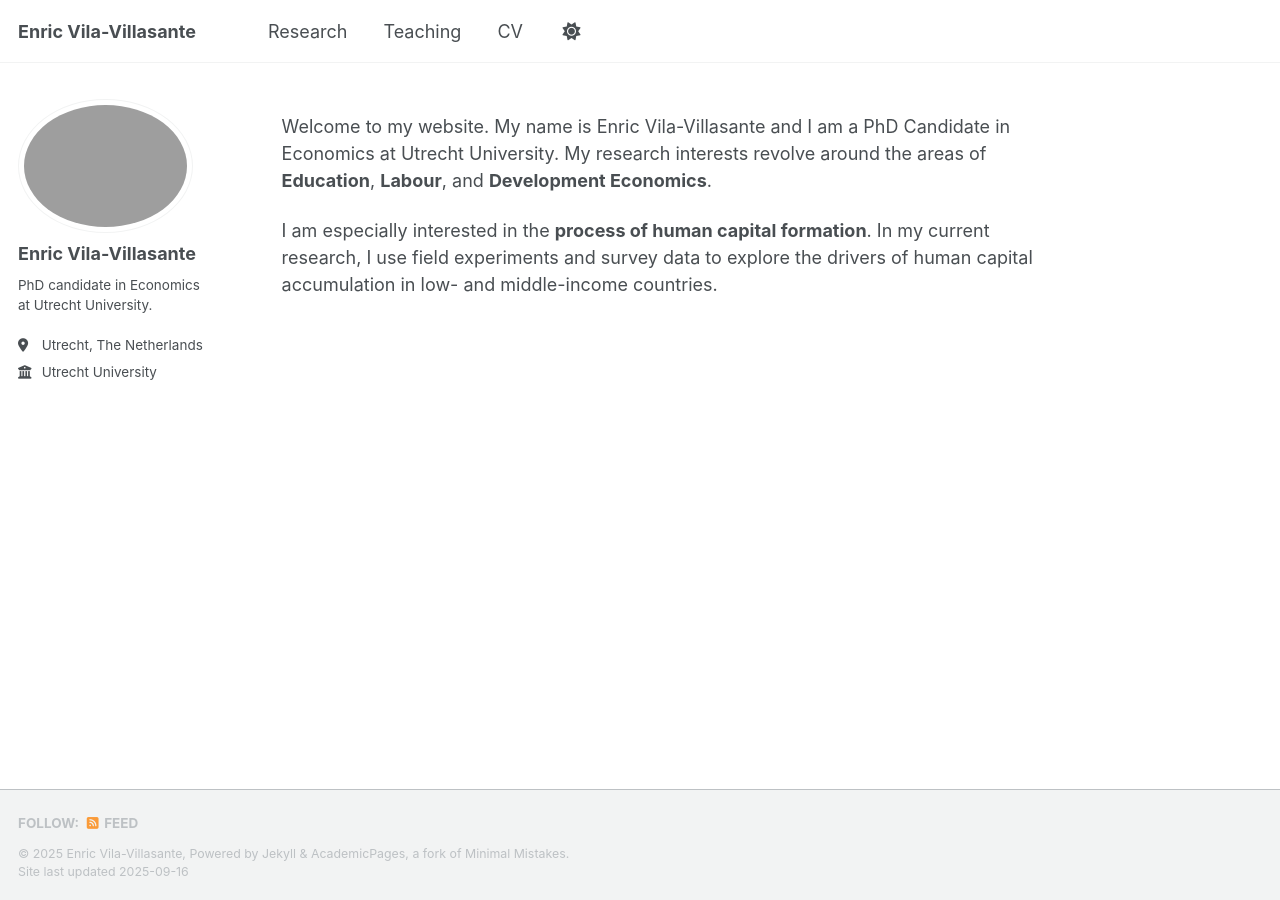
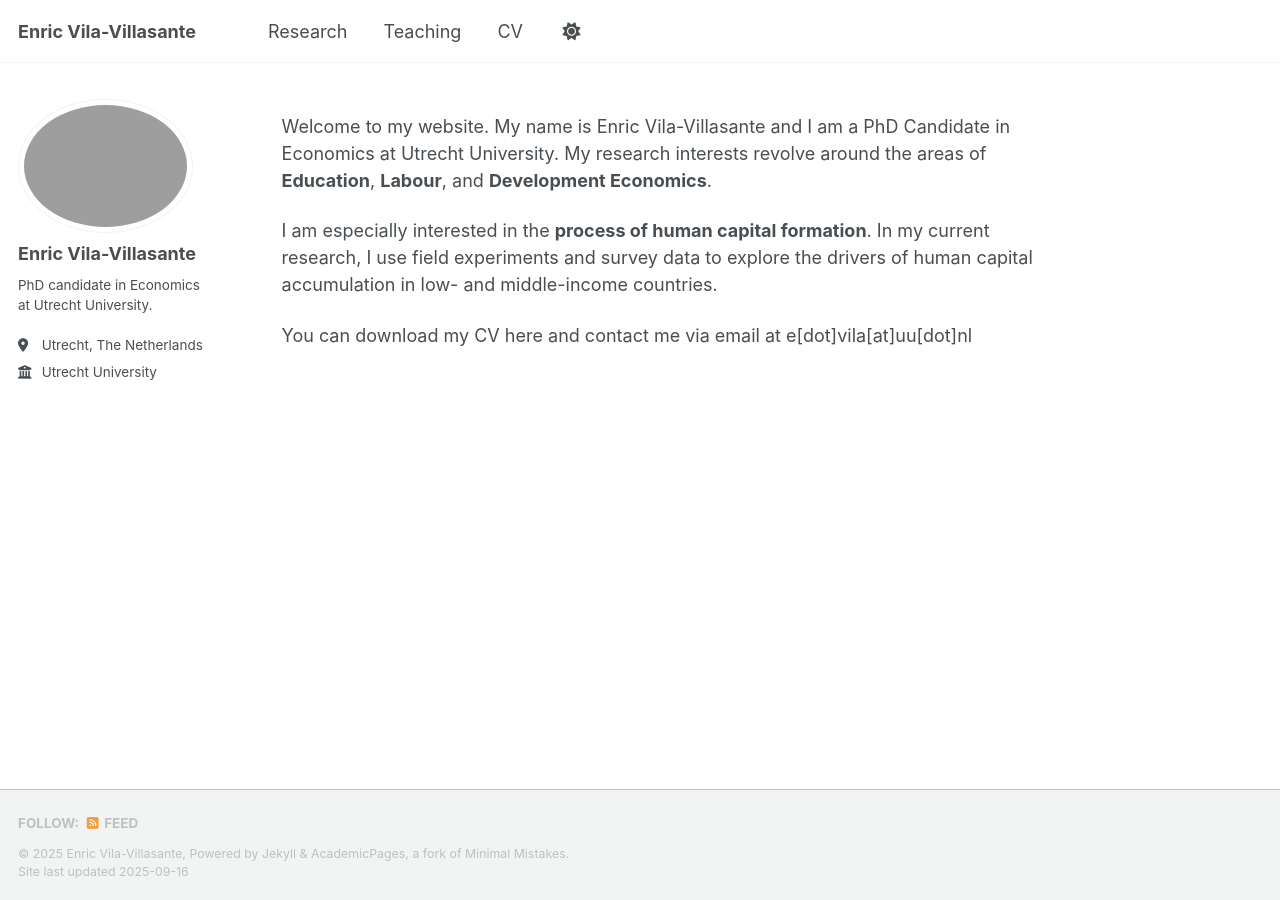
Before and after one commit to enricviladv/enricviladv.github.io, a Jekyll site: the page built from _pages/about.md, in a window 1280 px wide. Built offline with Jekyll 4.4.1, drawn with Linux system fonts in a browser that asks for light colours; a script that is not in the unit is left out.

Commit message:
Update about.md

```diff
--- a/_pages/about.md
+++ b/_pages/about.md
@@ -10,3 +10,5 @@ redirect_from:
 Welcome to my website. My name is Enric Vila-Villasante and I am a PhD Candidate in Economics at Utrecht University. My research interests revolve around the areas of **Education**, **Labour**, and **Development Economics**.
 
 I am especially interested in the **process of human capital formation**. In my current research, I use field experiments and survey data to explore the drivers of human capital accumulation in low- and middle-income countries.
+
+You can download my CV here and contact me via email at e[dot]vila[at]uu[dot]nl
```
